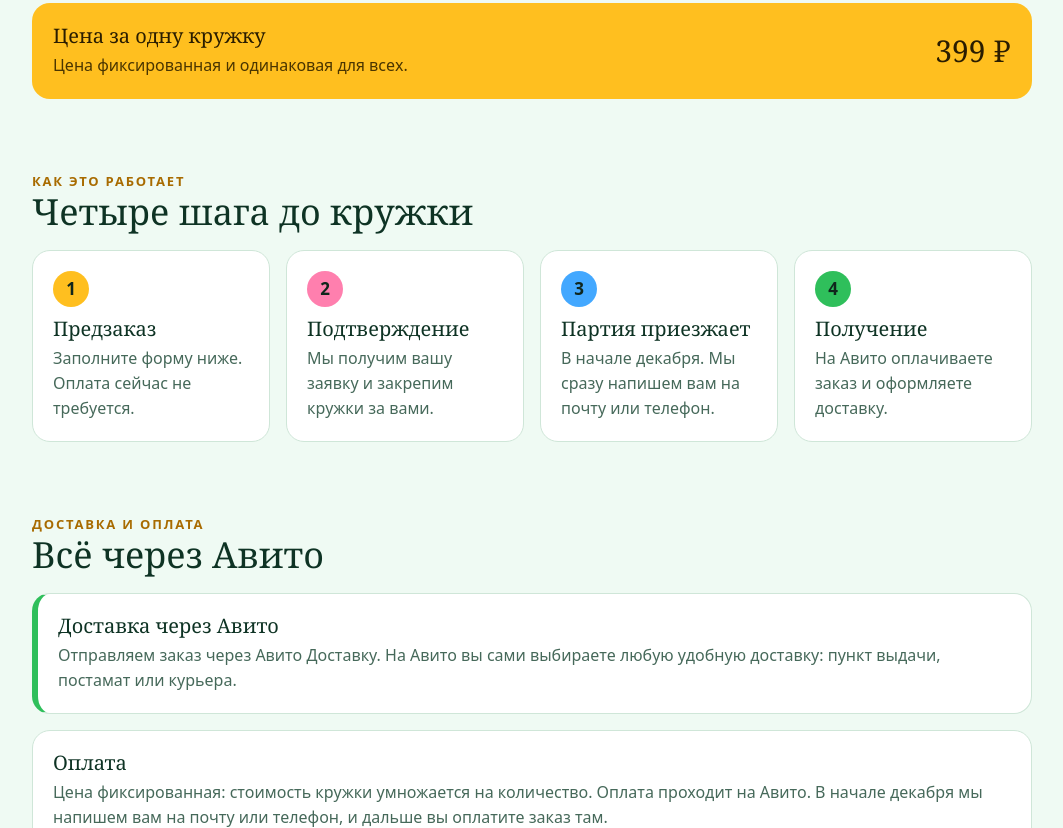
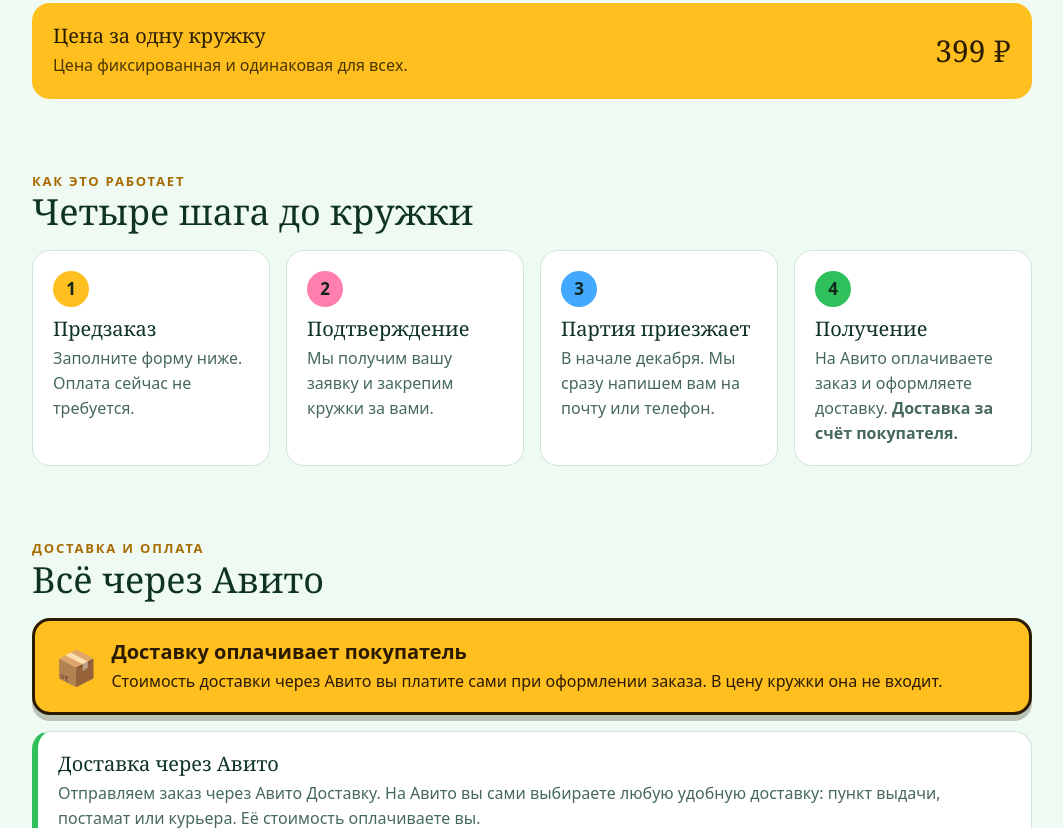
Before and after one commit to Siroklin/kruzhki, a plain HTML site: page index.html in a window 1280 px wide. Shown: the part 1972-2800 px from the top of the page, without its empty margins (108-1171 px from the left). Drawn offline with Linux system fonts and the light colour scheme.

Commit message:
Enhance delivery and payment details in index.html
Updated delivery information and added payment note.

```diff
--- a/index.html
+++ b/index.html
@@ -120,6 +120,10 @@ legend{font-weight:700;font-size:15px;padding:0;margin-bottom:8px}
 .qty output{min-width:32px;text-align:center;font-weight:800;font-size:20px}
 .thanks{border-left:6px solid var(--gold)}
 .how{margin:0 0 16px;border-left:6px solid var(--accent)}
+.paynote{display:flex;gap:14px;align-items:center;margin:0 0 16px;padding:18px 20px;border-radius:18px;background:var(--gold);color:#2a1a00;border:3px solid #2a1a00;box-shadow:0 6px 0 rgba(42,26,0,.25)}
+.paynote .pi{font-size:34px;line-height:1;flex:none}
+.paynote b{display:block;font-size:20px;line-height:1.25;margin-bottom:4px}
+.paynote span{font-size:16px;line-height:1.4}
 .hint{font-size:14px;color:var(--muted);font-weight:400}
 .err{color:var(--accent);font-size:14px;font-weight:700}
 .ok{font-weight:700}
@@ -225,14 +229,15 @@ footer{text-align:center;color:var(--muted);font-size:14px;padding-top:24px}
     <div class="box"><h3>Предзаказ</h3><p>Заполните форму ниже. Оплата сейчас не требуется.</p></div>
     <div class="box"><h3>Подтверждение</h3><p>Мы получим вашу заявку и закрепим кружки за вами.</p></div>
     <div class="box"><h3>Партия приезжает</h3><p>В начале декабря. Мы сразу напишем вам на почту или телефон.</p></div>
-    <div class="box"><h3>Получение</h3><p>На Авито оплачиваете заказ и оформляете доставку.</p></div>
+    <div class="box"><h3>Получение</h3><p>На Авито оплачиваете заказ и оформляете доставку. <b>Доставка за счёт покупателя.</b></p></div>
   </div>
 </section>
 
 <section id="delivery">
   <div class="tag">Доставка и оплата</div>
   <h2>Всё через Авито</h2>
-  <div class="box avito"><h3>Доставка через Авито</h3><p>Отправляем заказ через Авито Доставку. На Авито вы сами выбираете любую удобную доставку: пункт выдачи, постамат или курьера.</p></div>
+  <div class="paynote" role="note"><div class="pi">📦</div><div><b>Доставку оплачивает покупатель</b><span>Стоимость доставки через Авито вы платите сами при оформлении заказа. В цену кружки она не входит.</span></div></div>
+  <div class="box avito"><h3>Доставка через Авито</h3><p>Отправляем заказ через Авито Доставку. На Авито вы сами выбираете любую удобную доставку: пункт выдачи, постамат или курьера. Её стоимость оплачиваете вы.</p></div>
   <div class="box" style="margin-top:16px"><h3>Оплата</h3><p>Цена фиксированная: стоимость кружки умножается на количество. Оплата проходит на Авито. В начале декабря мы напишем вам на почту или телефон, и дальше вы оплатите заказ там.</p></div>
 </section>
 
```
